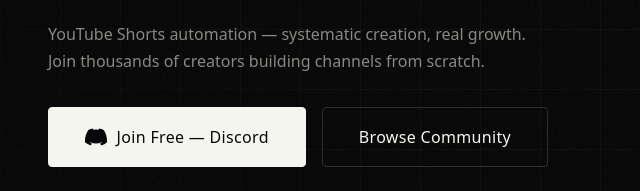
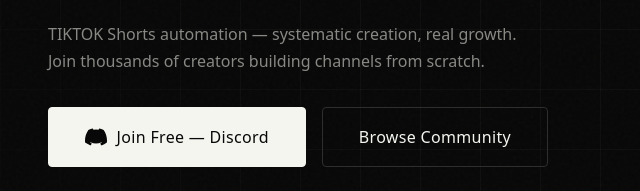
Before and after one commit to Alipayda/peaksociety, a website: page Peak Society/index.html in a window 1280 px wide. Shown: the part 451-642 px from the top of the page, 0-640 px from the left. Drawn offline with nearby package versions, Linux system fonts and the light colour scheme; files whose address does not match are found by name.

Commit message:
Update index.html

```diff
--- a/Peak Society/index.html
+++ b/Peak Society/index.html
@@ -149,7 +149,7 @@
         <span class="title-line accent" data-text="THE PEAK">THE PEAK</span>
         <span class="title-line" data-text="OF SHORTS">OF SHORTS</span>
       </h1>
-      <p class="hero-subtitle">YouTube Shorts automation — systematic creation, real growth. Join thousands of creators
+      <p class="hero-subtitle">TIKTOK Shorts automation — systematic creation, real growth. Join thousands of creators
         building channels from scratch.</p>
       <div class="hero-cta-group">
         <a href="https://discord.com/invite/PC37ybau37" target="_blank" rel="noopener noreferrer"
```
